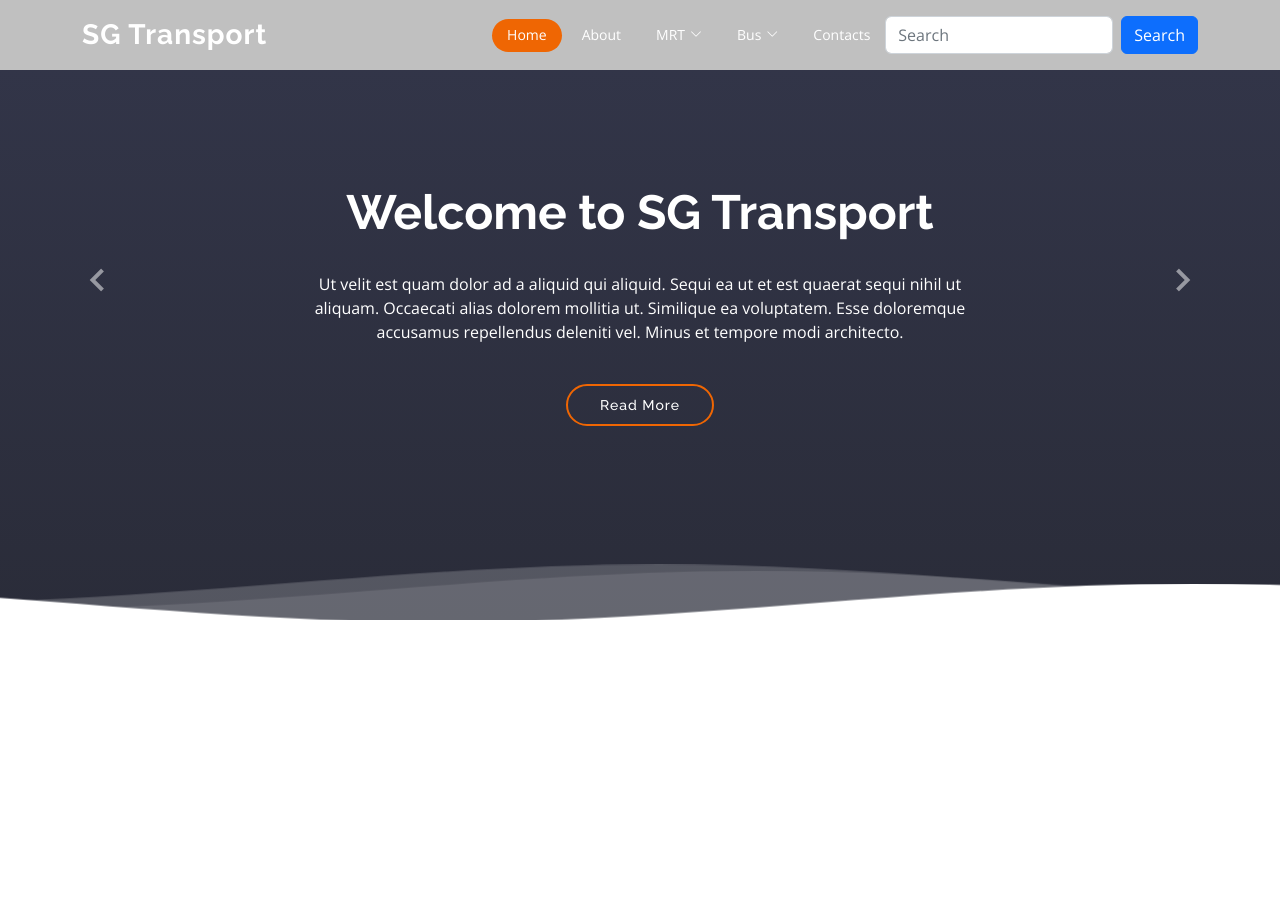
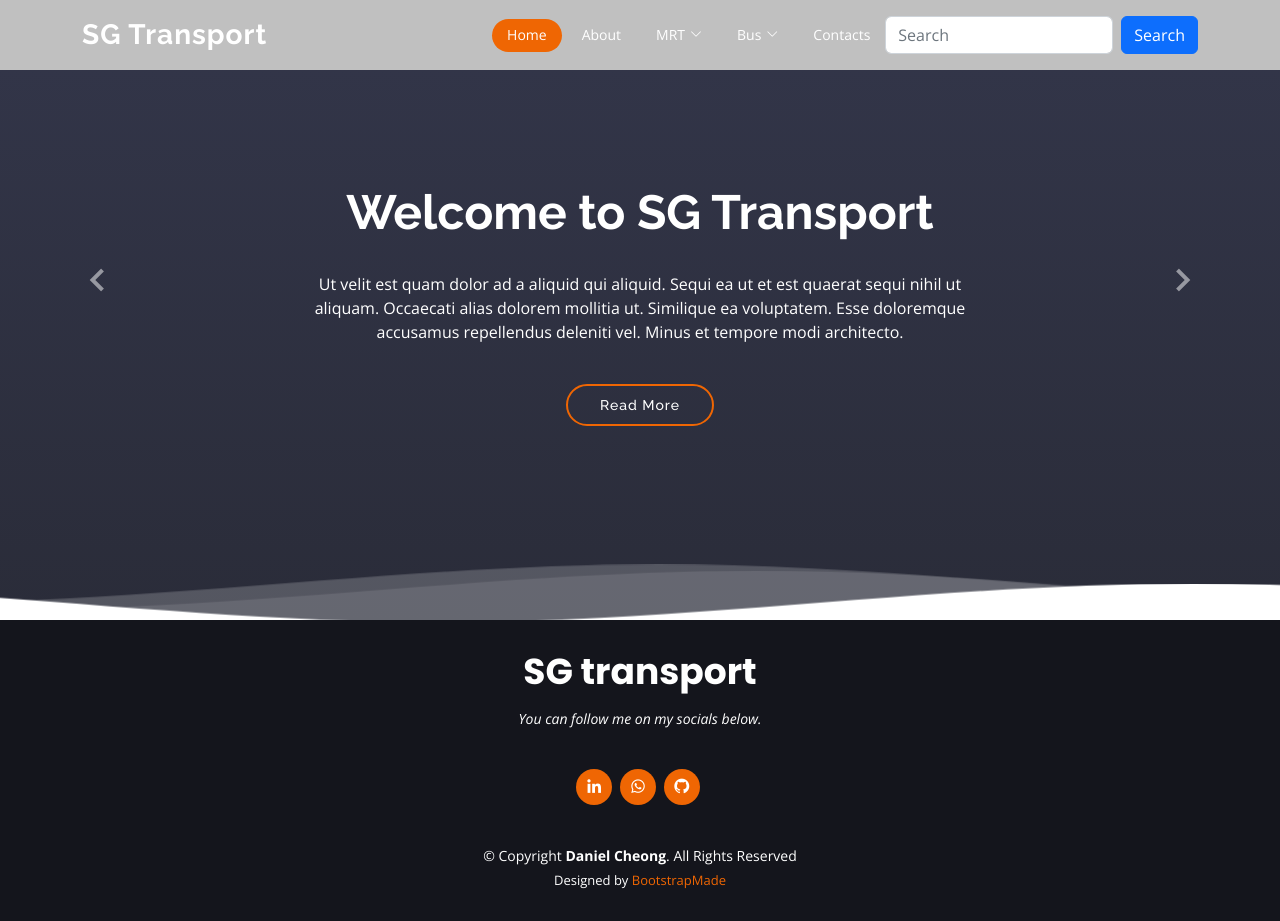
Before and after one commit to daniel-life/sg-transport-info, a Flask app: page / in a window 1280 px wide. Before the commit the page ends 620 px from the top, so only its background shows below. Run offline with Flask 2, Linux system fonts and the light colour scheme; some libraries are stand-ins or nearby versions.

Commit message:
modified footer content

```diff
--- a/templates/base.html
+++ b/templates/base.html
@@ -45,6 +45,10 @@
         {% endblock %}
     </main>
 
+    {% block footer %}
+        {% include 'includes/_footer.html' %}
+    {% endblock %}
+
     {% block scripts %}
         <a href="#" class="back-to-top d-flex align-items-center justify-content-center"><i class="bi bi-arrow-up-short"></i></a>
 
--- /dev/null
+++ b/templates/includes/_footer.html
@@ -0,0 +1,17 @@
+<footer id="footer">
+    <div class="container">
+        <h3>SG transport</h3>
+        <p>You can follow me on my socials below.</p>
+        <div class="social-links">
+            <a href="https://www.linkedin.com/in/daniel-cheong-8841021b9" class="linkedin"><i class="bx bxl-linkedin"></i></a>
+            <a href="https://wa.me/+6598231522" class="Whatsapp"><i class="bx bxl-whatsapp"></i></a>
+            <a href="https://github.com/daniel-life" class="github"><i class="bx bxl-github"></i></a>
+        </div>
+        <div class="copyright">
+            &copy; Copyright <strong><span>Daniel Cheong</span></strong>. All Rights Reserved
+        </div>
+        <div class="credits">
+            Designed by <a href="https://bootstrapmade.com/">BootstrapMade</a>
+        </div>
+    </div>
+</footer>
```
